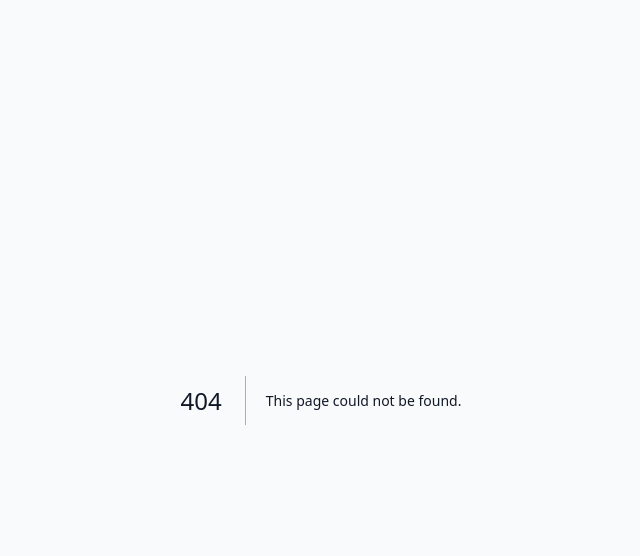
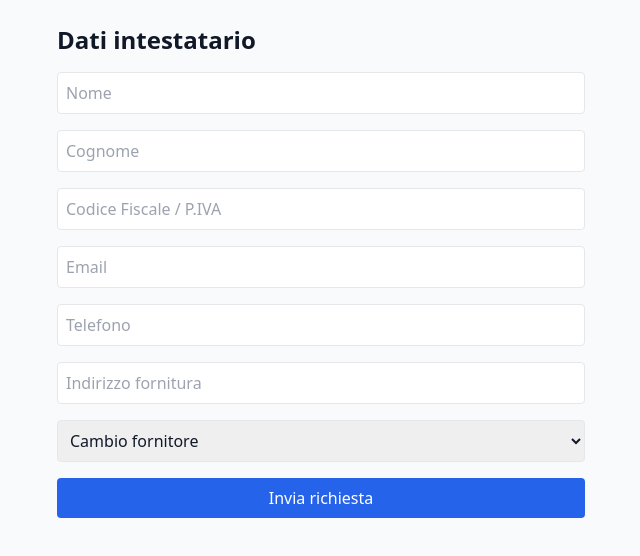
Before and after one commit to eutentiofficial-art/energia-compara, a Next.js app: page /anagrafica in a window 1280 px wide. Before the commit this address had no page. Shown: the top 556 px of the page, without its empty margins (319-959 px from the left). Built offline with nearby package versions, Linux system fonts and the light colour scheme.

Commit message:
Create page.tsx

```diff
--- /dev/null
+++ b/app/anagrafica/page.tsx
@@ -0,0 +1,28 @@
+"use client";
+
+export default function AnagraficaPage() {
+  return (
+    <main className="max-w-xl mx-auto p-6">
+      <h1 className="text-2xl font-bold mb-4">Dati intestatario</h1>
+
+      <form className="space-y-4">
+        <input className="w-full border p-2 rounded" placeholder="Nome" />
+        <input className="w-full border p-2 rounded" placeholder="Cognome" />
+        <input className="w-full border p-2 rounded" placeholder="Codice Fiscale / P.IVA" />
+        <input className="w-full border p-2 rounded" placeholder="Email" />
+        <input className="w-full border p-2 rounded" placeholder="Telefono" />
+        <input className="w-full border p-2 rounded" placeholder="Indirizzo fornitura" />
+
+        <select className="w-full border p-2 rounded">
+          <option>Cambio fornitore</option>
+          <option>Subentro</option>
+          <option>Nuovo allaccio</option>
+        </select>
+
+        <button className="w-full bg-blue-600 text-white py-2 rounded">
+          Invia richiesta
+        </button>
+      </form>
+    </main>
+  );
+}
```
